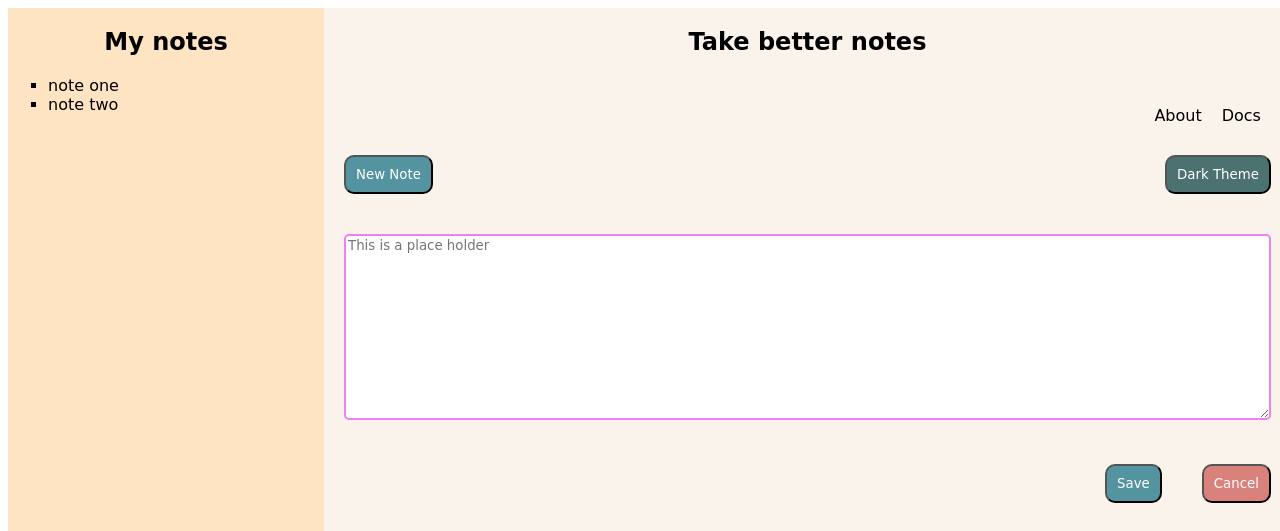
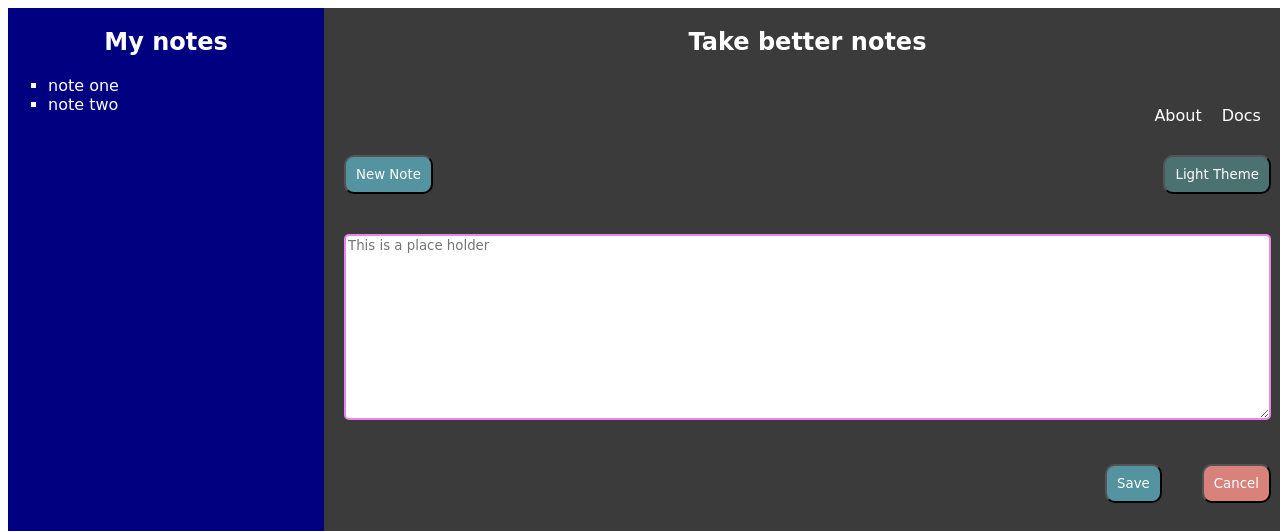
Before and after one commit to CEOAD/Assignment, a plain HTML site: page index.html in a window 1280 px wide. Both pictures are taken after a click on the button "Dark Theme". Shown: the top 531 px of the page. Drawn offline with Linux system fonts and the light colour scheme; a web font is replaced by a local one.

Commit message:
Adding a function to toggle between light theme and dark theme

```diff
--- a/index.html
+++ b/index.html
@@ -1,6 +1,7 @@
 <!DOCTYPE html>
 <html lang="en">
   <head>
+    <script src="sccripts.js" defer></script>
     <meta charset="UTF-8" />
     <meta http-equiv="X-UA-Compatible" content="IE=edge" />
     <meta name="viewport" content="width=device-width, initial-scale=1.0" />
@@ -13,17 +14,17 @@
       rel="stylesheet"
     />
   </head>
-  <body>
+  <body class="light-theme3 dark-theme3">
     <header></header>
     <main id="main">
-      <aside>
+      <aside class="light-theme1 dark-theme2">
         <h1>My notes</h1>
         <ul>
           <li>note one</li>
           <li>note two</li>
         </ul>
       </aside>
-      <article>
+      <article class="light-theme2 dark-theme1">
         <header>
           <h1>Take better notes</h1>
         </header>
@@ -41,6 +42,7 @@
           </div>
           <div class="flex-container">
             <button
+              id="Dark"
               class="flexible button"
               style="justify-content: right; background-color: #4B7171"
             >
--- a/sccripts.js
+++ b/sccripts.js
@@ -0,0 +1,17 @@
+let dark = document.getElementById('Dark');
+const article = document.querySelector(".light-theme2")
+
+const aside = document.querySelector(".light-theme1")
+
+const body = document.querySelector(".light-theme3")
+let dark_themed = () => {
+    article.classList.toggle('light-theme2')
+    aside.classList.toggle('light-theme1')
+    body.classList.toggle('light-theme3')
+    if (dark.textContent= 'Dark Theme') {
+        dark.textContent = 'Light Theme'}
+    else {
+    dark.textContent = 'Dark Theme'
+}}
+// dark.addEventListener('click', light_themed);
+dark.addEventListener('click', dark_themed);
--- a/stylesheets.css
+++ b/stylesheets.css
@@ -19,6 +19,17 @@ h1{
 
 
 }
+
+.dark-theme1{
+    background-color: rgba(0, 0, 0, 0.769);
+}
+.dark-theme2 {
+    background-color: navy;
+}
+.dark-theme3 {
+    color: white;
+}
+
 ul {
     list-style-type: square;
 }
@@ -71,6 +82,17 @@ footer{
     text-align: center;
     bottom: 0px;
 }
+
+.light-theme1 {
+    background-color: bisque;
+}
+.light-theme2 {
+
+    background-color: #F9F3EC;
+}
+.light-theme3{
+    color: black;
+}
 @media (max-width: 500px)    {
     #main{
         display: inline-block;
```
